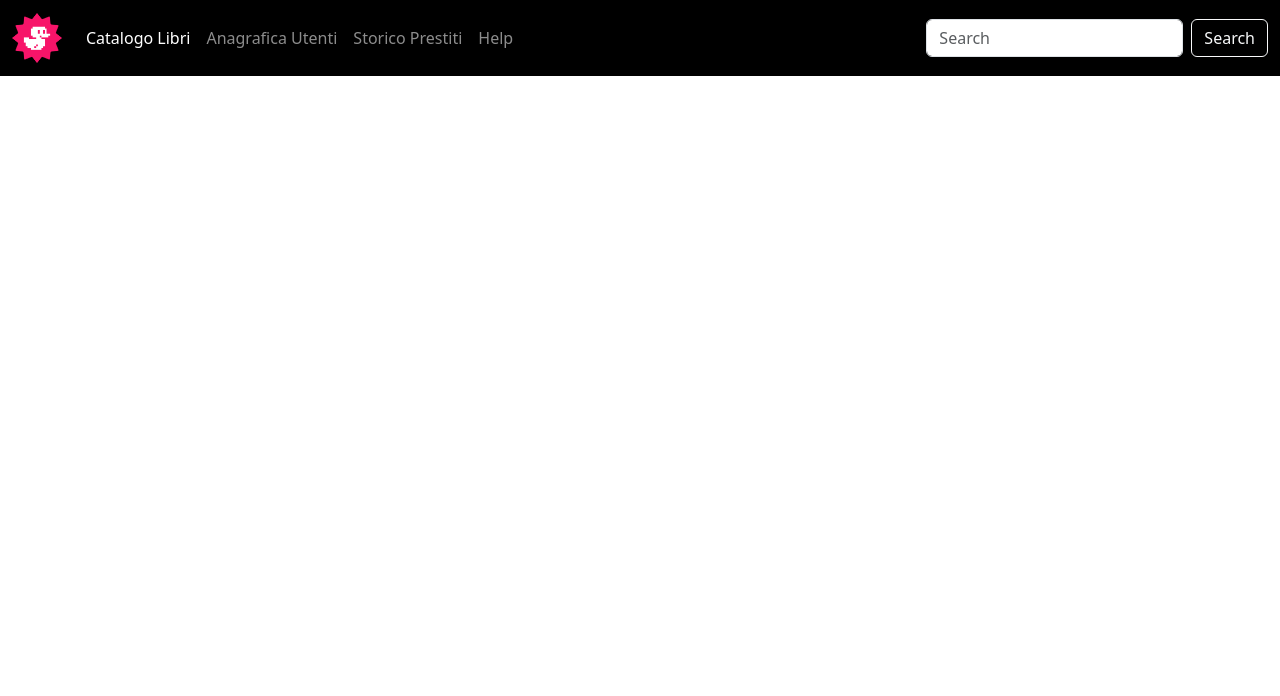
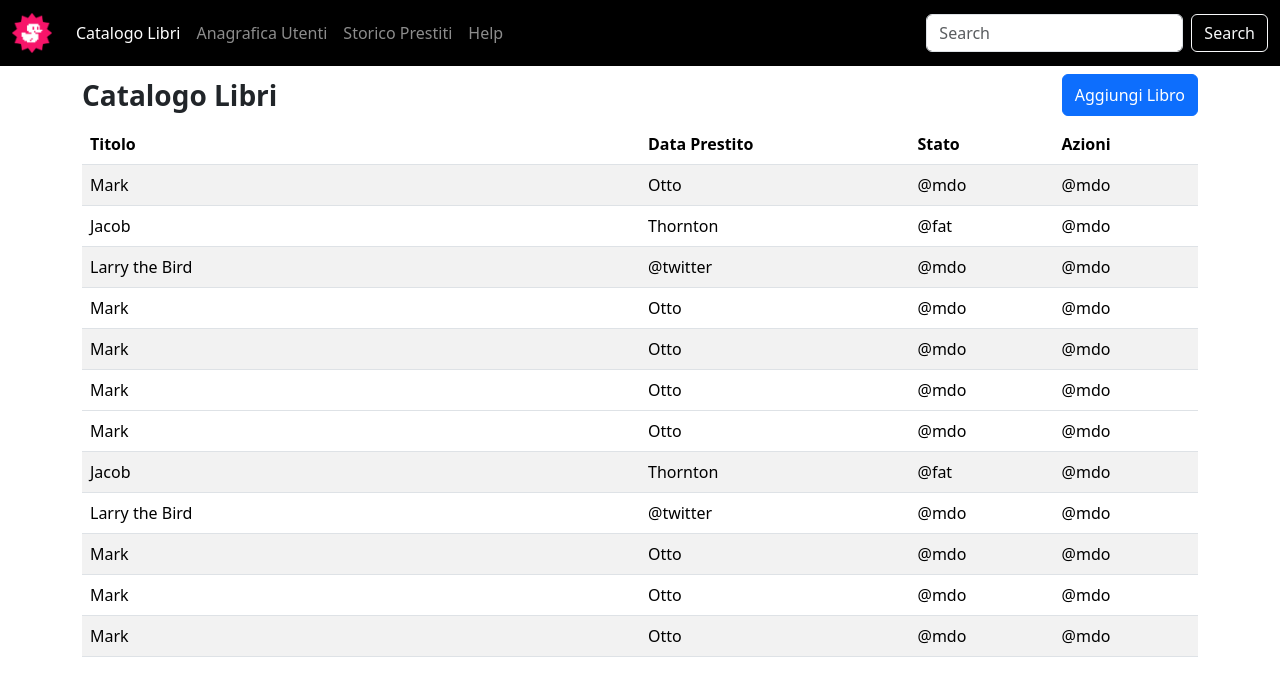
Before and after one commit to MassimoCorvo/html-css-bootstrap-dashboard, a plain HTML site: page index.html in a window 1280 px wide. Drawn offline with nearby package versions, Linux system fonts and the light colour scheme.

Commit message:
Added table

```diff
--- a/index.html
+++ b/index.html
@@ -8,13 +8,18 @@
 
     <link href="https://cdn.jsdelivr.net/npm/bootstrap@5.3.3/dist/css/bootstrap.min.css" rel="stylesheet"
         integrity="sha384-QWTKZyjpPEjISv5WaRU9OFeRpok6YctnYmDr5pNlyT2bRjXh0JMhjY6hW+ALEwIH" crossorigin="anonymous">
+
+
+    <script src="https://cdn.jsdelivr.net/npm/bootstrap@5.3.3/dist/js/bootstrap.bundle.min.js"
+        integrity="sha384-YvpcrYf0tY3lHB60NNkmXc5s9fDVZLESaAA55NDzOxhy9GkcIdslK1eN7N6jIeHz"
+        crossorigin="anonymous"></script>
 </head>
 
 <body>
     <header>
         <nav class="navbar navbar-dark navbar-expand-sm bg-black">
             <div class="container-fluid">
-                <a class="navbar-brand" href="#"><img class="img-fluid" src="img/duck.png" width="50px" height="50px" alt="Duck"></a>
+                <a class="navbar-brand" href="#"><img class="img-fluid" src="img/duck.png" width="40" alt="Duck"></a>
                 <button class="navbar-toggler" type="button" data-bs-toggle="collapse"
                     data-bs-target="#navbarSupportedContent" aria-controls="navbarSupportedContent"
                     aria-expanded="false" aria-label="Toggle navigation">
@@ -46,7 +51,97 @@
     </header>
 
     <main>
+        <div class="container d-flex justify-content-between my-2">
+            <div class="fw-bold fs-3">Catalogo Libri</div>
+            <button type="button" class="btn btn-primary">Aggiungi Libro</button>
+        </div>
 
+        <div class="container">
+            <table class="table table-striped">
+                <thead>
+                    <tr>
+                        <th scope="col" class="col-6">Titolo</th>
+                        <th scope="col">Data Prestito</th>
+                        <th scope="col">Stato</th>
+                        <th scope="col">Azioni</th>
+                    </tr>
+                </thead>
+                <tbody>
+                    <tr>
+                        <td>Mark</td>
+                        <td>Otto</td>
+                        <td>@mdo</td>
+                        <td>@mdo</td>
+                    </tr>
+                    <tr>
+                        <td>Jacob</td>
+                        <td>Thornton</td>
+                        <td>@fat</td>
+                        <td>@mdo</td>
+                    </tr>
+                    <tr>
+                        <td>Larry the Bird</td>
+                        <td>@twitter</td>
+                        <td>@mdo</td>
+                        <td>@mdo</td>
+                    </tr>
+                    <tr>
+                        <td>Mark</td>
+                        <td>Otto</td>
+                        <td>@mdo</td>
+                        <td>@mdo</td>
+                    </tr>
+                    <tr>
+                        <td>Mark</td>
+                        <td>Otto</td>
+                        <td>@mdo</td>
+                        <td>@mdo</td>
+                    </tr>
+                    <tr>
+                        <td>Mark</td>
+                        <td>Otto</td>
+                        <td>@mdo</td>
+                        <td>@mdo</td>
+                    </tr>
+                    <tr></tr>
+                        <td>Mark</td>
+                        <td>Otto</td>
+                        <td>@mdo</td>
+                        <td>@mdo</td>
+                    </tr>
+                    <tr>
+                        <td>Jacob</td>
+                        <td>Thornton</td>
+                        <td>@fat</td>
+                        <td>@mdo</td>
+                    </tr>
+                    <tr>
+                        <td>Larry the Bird</td>
+                        <td>@twitter</td>
+                        <td>@mdo</td>
+                        <td>@mdo</td>
+                    </tr>
+                    <tr>
+                        <td>Mark</td>
+                        <td>Otto</td>
+                        <td>@mdo</td>
+                        <td>@mdo</td>
+                    </tr>
+                    <tr>
+                        <td>Mark</td>
+                        <td>Otto</td>
+                        <td>@mdo</td>
+                        <td>@mdo</td>
+                    </tr>
+                    <tr>
+                        <td>Mark</td>
+                        <td>Otto</td>
+                        <td>@mdo</td>
+                        <td>@mdo</td>
+                    </tr>
+                </tbody>
+            </table>
+        </div>
     </main>
 </body>
 
```
